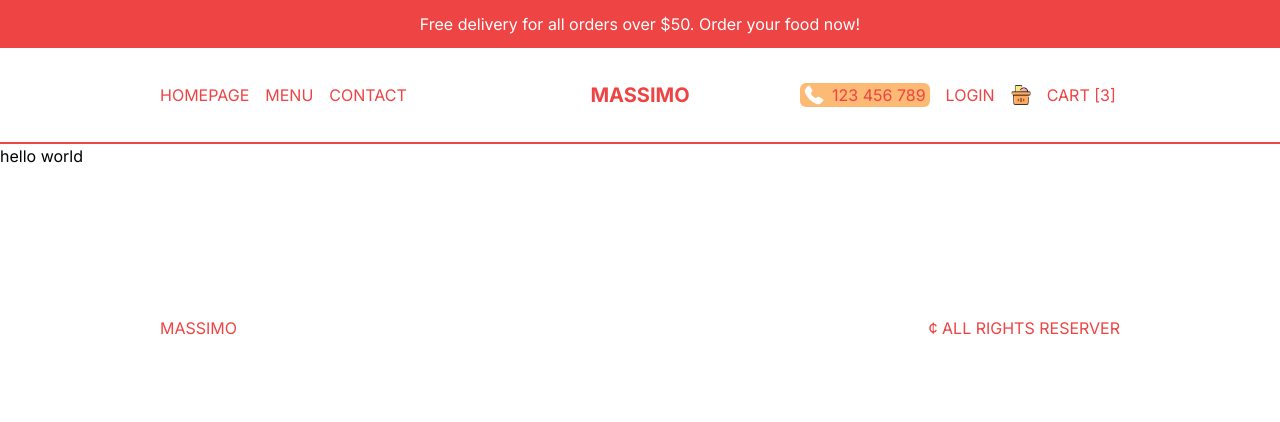
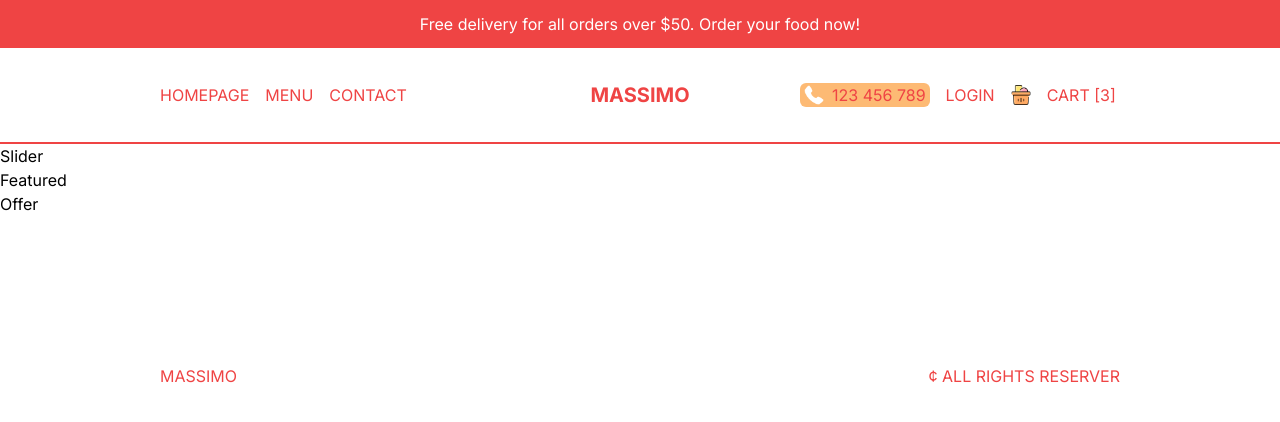
Before and after one commit to branmeco/restaurantapp, a Next.js app: page / in a window 1280 px wide. Shown: the top 422 px of the page. Built offline with nearby package versions, Linux system fonts and the light colour scheme.

Commit message:
React Tailwind Homepage Design

```diff
--- a/src/app/page.tsx
+++ b/src/app/page.tsx
@@ -1,9 +1,14 @@
+import Featured from '@/components/Featured'
+import Slider from '@/components/Slider'
+import Offer from '@/components/Offer'
 import Image from 'next/image'
 
 export default function Home() {
   return (
     <main>
-      hello world
+      <Slider/>
+      <Featured/>
+      <Offer/>
     </main>
   )
 }
--- /dev/null
+++ b/src/components/Featured.tsx
@@ -0,0 +1,9 @@
+import React from 'react'
+
+const Featured = () => {
+    return (
+        <div>Featured</div>
+    )
+}
+
+export default Featured
--- /dev/null
+++ b/src/components/Offer.tsx
@@ -0,0 +1,9 @@
+import React from 'react'
+
+const Offer = () => {
+  return (
+    <div>Offer</div>
+  )
+}
+
+export default Offer
--- /dev/null
+++ b/src/components/Slider.tsx
@@ -0,0 +1,9 @@
+import React from 'react'
+
+function Slider() {
+  return (
+    <div>Slider</div>
+  )
+}
+
+export default Slider
```
